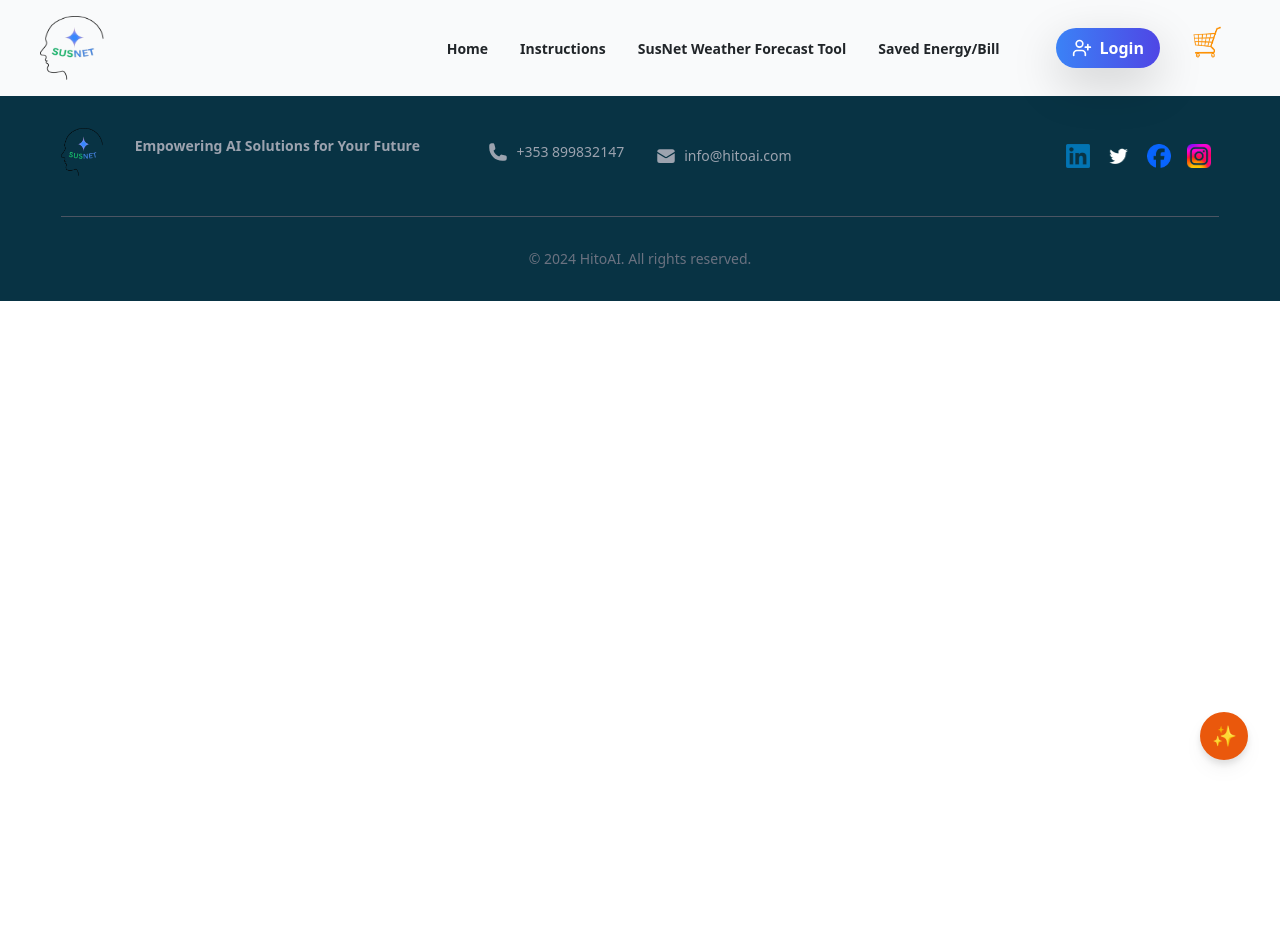
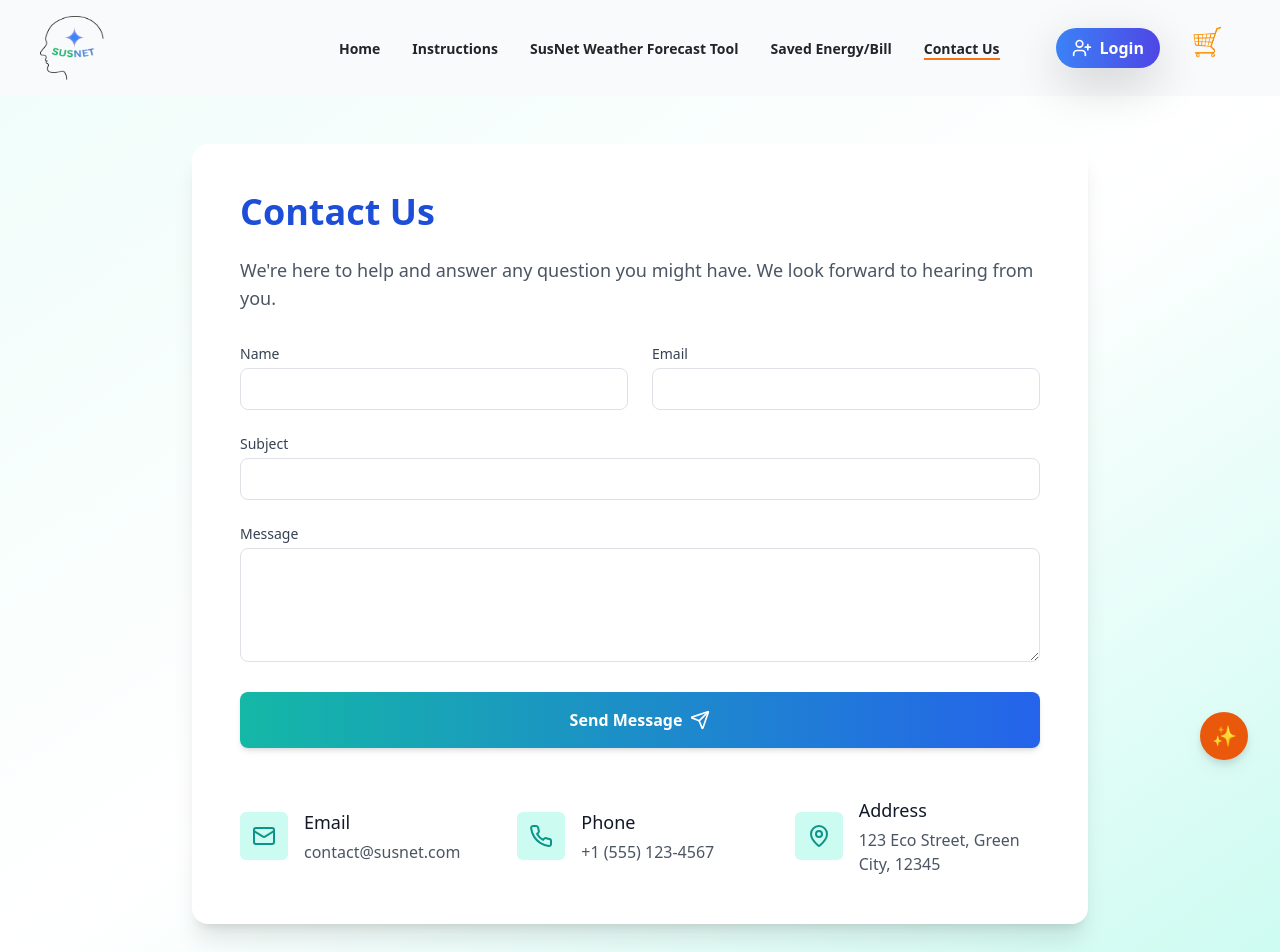
Before and after one commit to TheSoftNode/sunset_v2, a React (Vite) app: page /contact in a window 1280 px wide. Shown: the top 952 px of the page. Before the commit the page ends 800 px from the top, so only its background shows below. Built offline with nearby package versions, Linux system fonts and the light colour scheme.

Commit message:
Add contact us page

```diff
--- a/src/Routes/Routers.jsx
+++ b/src/Routes/Routers.jsx
@@ -5,6 +5,7 @@ import Energybill from "../pages/Energybill";
 import Login from "../components/Auth/Login";
 import Signup from "../components/Auth/Signup";
 import EnvironmentalDataAnalytics from '../pages/EnvironmentalDataAnalytics';
+import Contact from '../pages/Contact';
 
 
 const Routers = () =>
@@ -15,6 +16,7 @@ const Routers = () =>
         <Route path="/documentation" element={<Documentation />} />
         <Route path="/environmentalDataAnalytics" element={<EnvironmentalDataAnalytics />} />
         <Route path="/energybill" element={<Energybill />} />
+        <Route path="/contact" element={<Contact />} />
         <Route path="/login" element={<Login />} />
         <Route path="/signup" element={<Signup />} />
     </Routes>
--- a/src/components/Header/Nav.jsx
+++ b/src/components/Header/Nav.jsx
@@ -7,6 +7,7 @@ const links = [
   { path: "/documentation", name: "Instructions" },
   { path: "/environmentalDataAnalytics", name: "SusNet Weather Forecast Tool" },
   { path: "/energybill", name: "Saved Energy/Bill" },
+  { path: "/contact", name: "Contact Us" },
 ];
 
 const Nav = ({ containerStyles, linkStyles, underlineStyles, onLinkClick }) =>
--- /dev/null
+++ b/src/pages/Contact.jsx
@@ -0,0 +1,133 @@
+import React, { useState } from 'react';
+import { motion } from 'framer-motion';
+import { Send, Mail, Phone, MapPin } from 'lucide-react';
+
+const Contact = () =>
+{
+    const [formData, setFormData] = useState({
+        name: '',
+        email: '',
+        subject: '',
+        message: ''
+    });
+
+    const handleChange = (e) =>
+    {
+        setFormData({ ...formData, [e.target.name]: e.target.value });
+    };
+
+    const handleSubmit = (e) =>
+    {
+        e.preventDefault();
+        // Handle form submission here
+        console.log(formData);
+        // Reset form after submission
+        setFormData({ name: '', email: '', subject: '', message: '' });
+    };
+
+    return (
+        <div className="min-h-screen bg-gradient-to-br from-teal-50 via-white to-teal-100 py-12 px-4 sm:px-6 lg:px-8">
+            <div className="max-w-4xl mx-auto">
+                <motion.div
+                    initial={{ opacity: 0, y: 20 }}
+                    animate={{ opacity: 1, y: 0 }}
+                    transition={{ duration: 0.5 }}
+                    className="bg-white rounded-2xl shadow-xl overflow-hidden"
+                >
+                    <div className="p-8 sm:p-12">
+                        <h1 className="text-3xl sm:text-4xl font-bold mb-6 text-blue-700">Contact Us</h1>
+                        <p className="text-lg text-gray-600 mb-8">
+                            We're here to help and answer any question you might have. We look forward to hearing from you.
+                        </p>
+
+                        <form onSubmit={handleSubmit} className="space-y-6">
+                            <div className="grid grid-cols-1 gap-6 sm:grid-cols-2">
+                                <div>
+                                    <label htmlFor="name" className="block text-sm font-medium text-gray-700 mb-1">Name</label>
+                                    <input
+                                        type="text"
+                                        id="name"
+                                        name="name"
+                                        value={formData.name}
+                                        onChange={handleChange}
+                                        className="w-full px-4 py-2 border border-gray-300 rounded-lg focus:ring-2 focus:ring-teal-500 focus:border-transparent transition duration-200"
+                                        required
+                                    />
+                                </div>
+                                <div>
+                                    <label htmlFor="email" className="block text-sm font-medium text-gray-700 mb-1">Email</label>
+                                    <input
+                                        type="email"
+                                        id="email"
+                                        name="email"
+                                        value={formData.email}
+                                        onChange={handleChange}
+                                        className="w-full px-4 py-2 border border-gray-300 rounded-lg focus:ring-2 focus:ring-teal-500 focus:border-transparent transition duration-200"
+                                        required
+                                    />
+                                </div>
+                            </div>
+                            <div>
+                                <label htmlFor="subject" className="block text-sm font-medium text-gray-700 mb-1">Subject</label>
+                                <input
+                                    type="text"
+                                    id="subject"
+                                    name="subject"
+                                    value={formData.subject}
+                                    onChange={handleChange}
+                                    className="w-full px-4 py-2 border border-gray-300 rounded-lg focus:ring-2 focus:ring-teal-500 focus:border-transparent transition duration-200"
+                                    required
+                                />
+                            </div>
+                            <div>
+                                <label htmlFor="message" className="block text-sm font-medium text-gray-700 mb-1">Message</label>
+                                <textarea
+                                    id="message"
+                                    name="message"
+                                    value={formData.message}
+                                    onChange={handleChange}
+                                    rows="4"
+                                    className="w-full px-4 py-2 border border-gray-300 rounded-lg focus:ring-2 focus:ring-teal-500 focus:border-transparent transition duration-200"
+                                    required
+                                ></textarea>
+                            </div>
+                            <div>
+                                <motion.button
+                                    whileHover={{ scale: 1.02 }}
+                                    whileTap={{ scale: 0.98 }}
+                                    className="w-full bg-gradient-to-r from-teal-500 to-blue-600 text-white font-bold py-3 px-6 rounded-lg shadow-md hover:from-teal-600 hover:to-blue-700 transition-all duration-300 flex items-center justify-center"
+                                    type="submit"
+                                >
+                                    Send Message
+                                    <Send className="ml-2 w-5 h-5" />
+                                </motion.button>
+                            </div>
+                        </form>
+
+                        <div className="mt-12 grid grid-cols-1 gap-8 sm:grid-cols-3">
+                            {[
+                                { icon: Mail, title: 'Email', content: 'contact@susnet.com' },
+                                { icon: Phone, title: 'Phone', content: '+1 (555) 123-4567' },
+                                { icon: MapPin, title: 'Address', content: '123 Eco Street, Green City, 12345' }
+                            ].map((item) => (
+                                <div key={item.title} className="flex items-center">
+                                    <div className="flex-shrink-0">
+                                        <div className="flex items-center justify-center h-12 w-12 rounded-md bg-teal-100 text-teal-600">
+                                            <item.icon className="h-6 w-6" />
+                                        </div>
+                                    </div>
+                                    <div className="ml-4">
+                                        <h3 className="text-lg font-medium text-gray-900">{item.title}</h3>
+                                        <p className="mt-1 text-gray-600">{item.content}</p>
+                                    </div>
+                                </div>
+                            ))}
+                        </div>
+                    </div>
+                </motion.div>
+            </div>
+        </div>
+    );
+};
+
+export default Contact;
```
